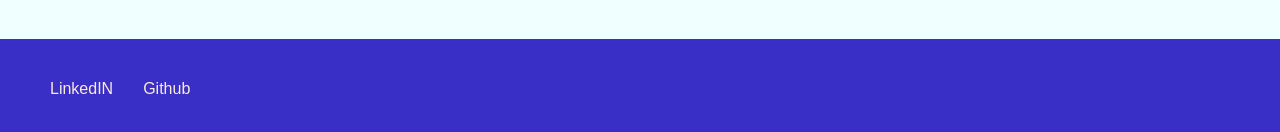
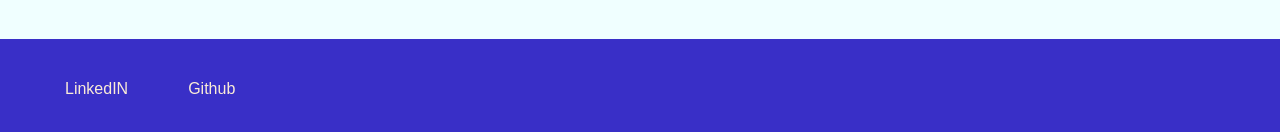
Before and after one commit to eucalyptus1/james-portfolio-2.0, a React (Create React App) app: page / in a window 1280 px wide. Shown: the part 726-858 px from the top of the page. Built offline with nearby package versions, Linux system fonts and the light colour scheme.

Commit message:
fixed footer links

```diff
--- a/src/components/Footer/Links.js
+++ b/src/components/Footer/Links.js
@@ -17,8 +17,12 @@ const styles = {
 function Links() {
   return (
     <ul style={styles.footerList}>
-      <li style={styles.footerLinks}>LinkedIN</li>
-      <li style={styles.footerLinks}>Github</li>
+      <li style={styles.footerLinks}>
+        <a href="www.linkedin.com/in/james-harrington-03a36160">LinkedIN</a>
+      </li>
+      <li style={styles.footerLinks}>
+        <a href="https://github.com/eucalyptus1">Github</a>
+      </li>
     </ul>
   );
 }
```
